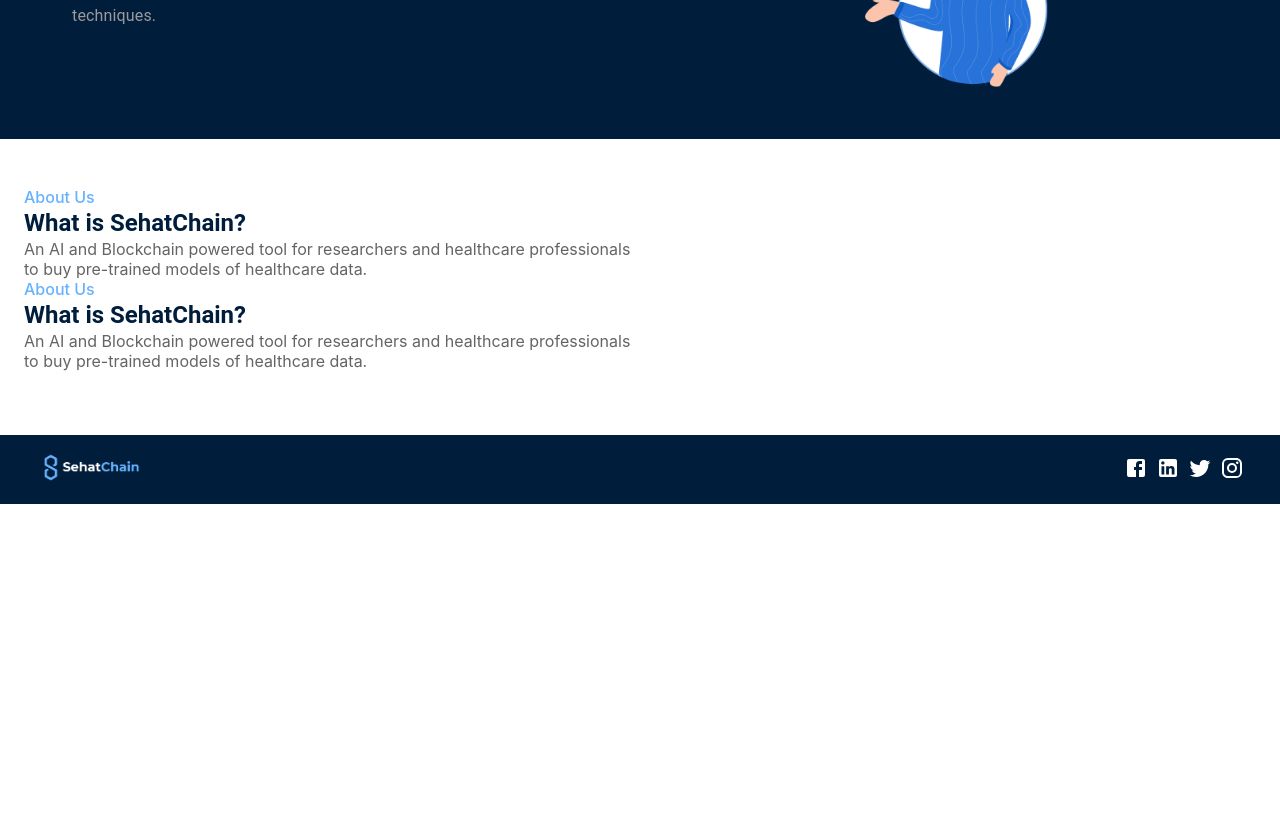
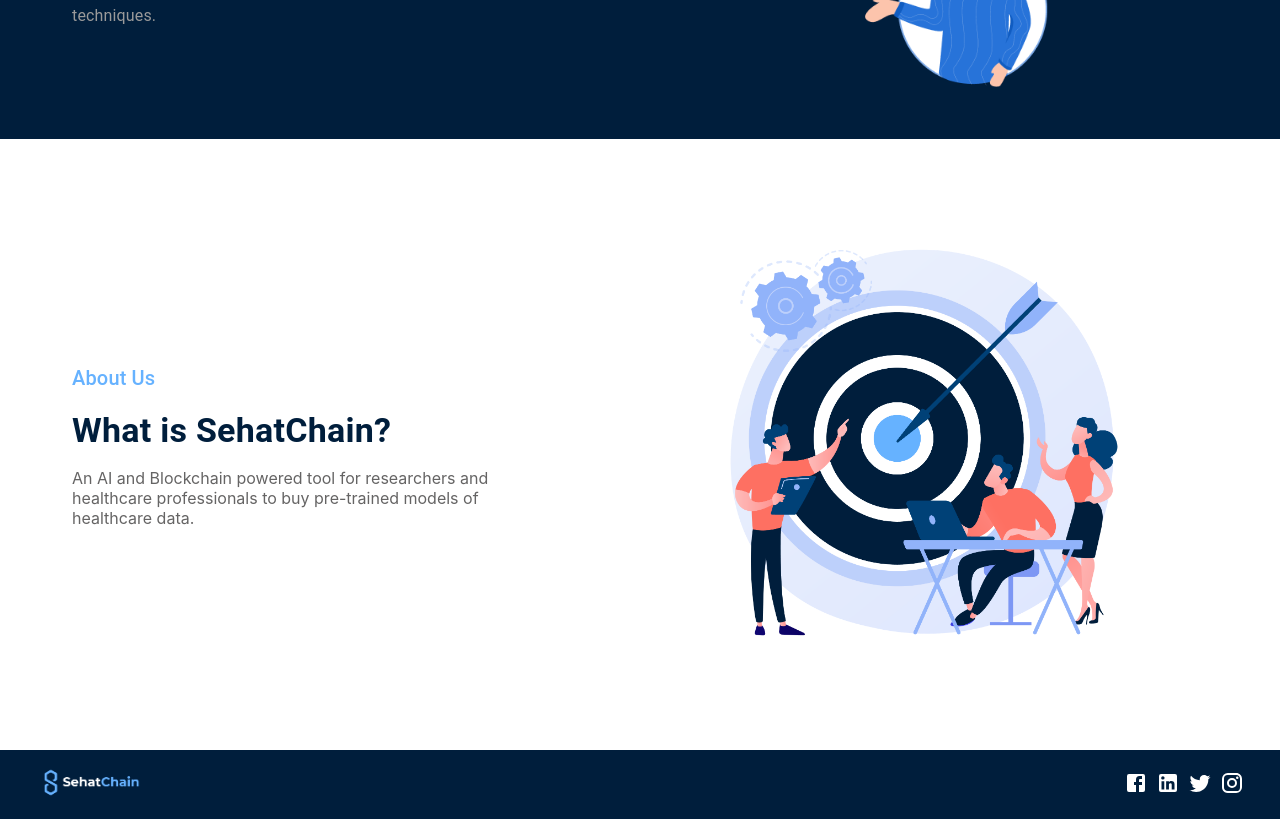
Before and after one commit to abdullahqaisar/sehatchain, a React (Create React App) app: page / in a window 1280 px wide. Shown: the part 480-1299 px from the top of the page. Before the commit the page ends 984 px from the top, so only its background shows below. Built offline with nearby package versions, Linux system fonts and the light colour scheme; the HTML template or start-up script is replaced by a standard one.

Commit message:
fixed about us section

```diff
--- a/src/components/main/AboutUs.jsx
+++ b/src/components/main/AboutUs.jsx
@@ -2,6 +2,8 @@
 
 import { Box, Typography, Grid } from "@mui/material";
 import { Container } from "@mui/system";
+
+import goalImage from "../../assets/images/goal.png";
 
 import SectionText from "./SectionText";
 
@@ -9,27 +11,32 @@
   return (
     <Box
       sx={{
-        position: "relative",
         pt: 6,
-        pb: { xs: 12, md: 8 },
-
+        pb: { xs: 12, md: 6 },
+        px: { xs: 3, sm: 6, md: 6 },
       }}
     >
-      <Container maxWidth="xl">
-        <Grid container xs={12} md={6}>
-          <Grid item>
+      <Container maxWidth={false}>
+        <Grid container sx={{ alignItems: "center", justifyContent: "center" }}>
+          <Grid item md={6}>
             <SectionText
               sectionName="About Us"
               question="What is SehatChain?"
               description="An AI and Blockchain powered tool for researchers and healthcare professionals to buy pre-trained models of healthcare data."
+              align="left"
             />
           </Grid>
-          <Grid item>
-            <SectionText
-              sectionName="About Us"
-              question="What is SehatChain?"
-              description="An AI and Blockchain powered tool for researchers and healthcare professionals to buy pre-trained models of healthcare data."
-            />
+          <Grid item md={6}>
+            <Box>
+              <img
+                src={goalImage}
+                alt="hero"
+                style={{
+                  maxWidth: "90%",
+                  justifyContent: "center",
+                }}
+              />
+            </Box>
           </Grid>
         </Grid>
       </Container>
--- a/src/components/main/Hero.jsx
+++ b/src/components/main/Hero.jsx
@@ -14,9 +14,6 @@
         pt: 6,
         pb: { xs: 12, md: 6 },
         px: { xs: 3, sm: 6, md: 6 },
-        justifyContent: "center",
-        alignItems: "center",
-
       }}
     >
       <Container maxWidth={false}>
@@ -82,14 +79,7 @@
               </Box>
             </Box>
           </Grid>
-          <Grid
-            container
-            alignItems="center"
-            justify="center"
-            item
-            xs={12}
-            md={6}
-          >
+          <Grid alignItems="center" justify="center" item xs={12} md={6}>
             <Box>
               <img
                 src={heroImage}
--- a/src/components/main/SectionText.jsx
+++ b/src/components/main/SectionText.jsx
@@ -1,7 +1,5 @@
 import React from "react";
 import { Box, Typography, Grid } from "@mui/material";
-import { Container } from "@mui/system";
-
 import { styled } from "@mui/material";
 
 function SectionText(props) {
@@ -21,10 +19,16 @@
 
   return (
     <Grid>
-      <Grid item textAlign="left">
-        <NameTypography variant="p">{props.sectionName}</NameTypography>
-        <QuestionTypography variant="h5">{props.question}</QuestionTypography>
-        <DescTypography variant="p">{props.description}</DescTypography>
+      <Grid item textAlign={props.align} md={10}>
+          <NameTypography variant="h6" marginBottom={2}>
+            {props.sectionName}
+          </NameTypography>
+          <QuestionTypography variant="h4" marginBottom={2}>
+            {props.question}
+          </QuestionTypography>
+          <DescTypography variant="p" marginBottom={2}>
+            {props.description}
+          </DescTypography>
       </Grid>
     </Grid>
   );
```
Also changed, not shown: src/assets/images/goal.png (added).
